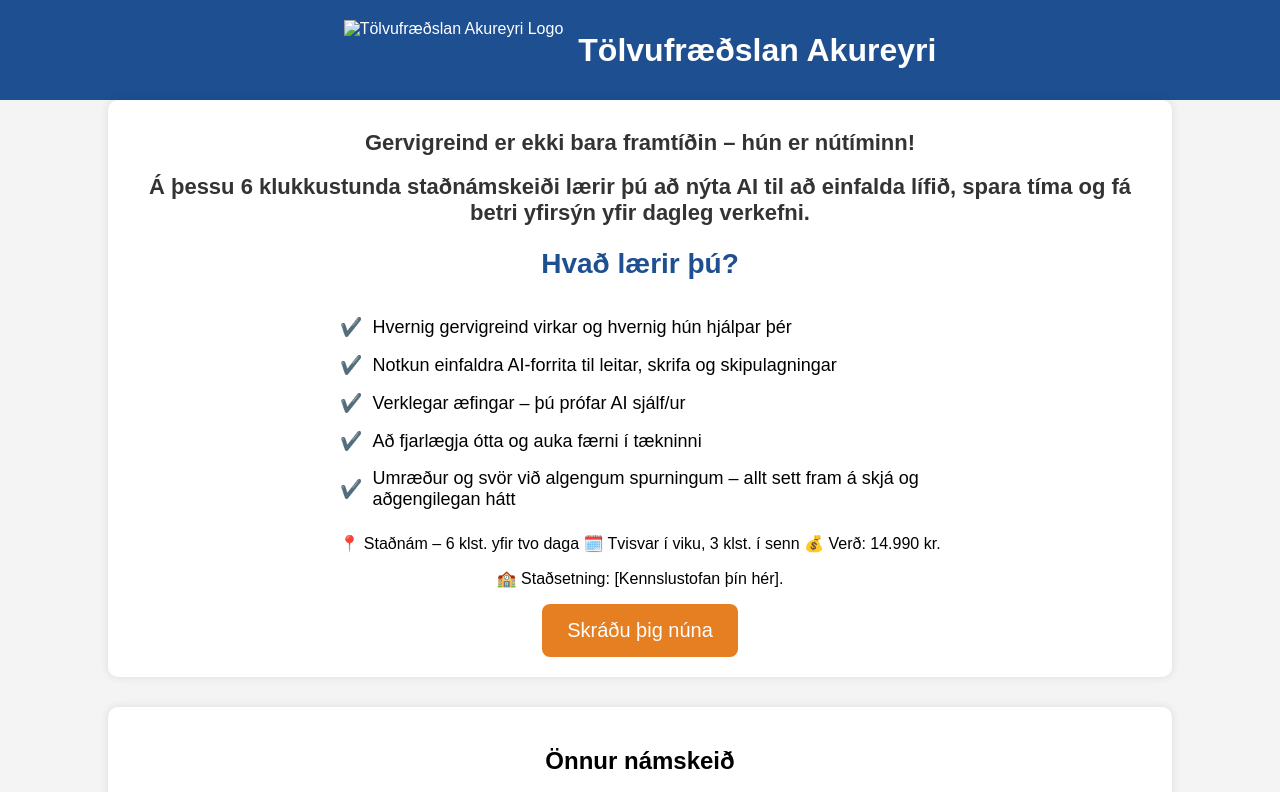
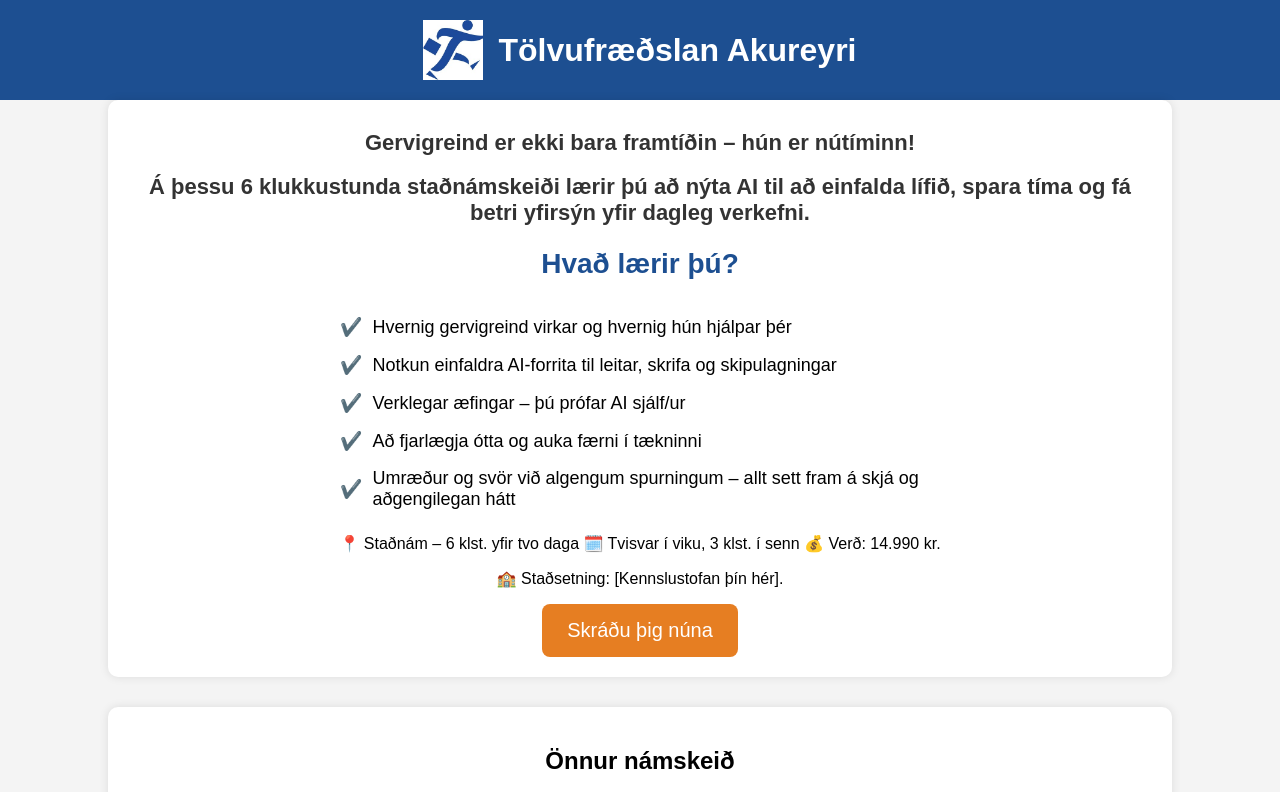
Before and after one commit to Tolvufraedslan/Tolvufraedslan.github.io, a plain HTML site: page index.html in a window 1280 px wide. Shown: the top 792 px of the page. Drawn offline with Linux system fonts and the light colour scheme.

Commit message:
Update index.html

```diff
--- a/index.html
+++ b/index.html
@@ -97,7 +97,7 @@
 </head>
 <body>
     <div class="header">
-        <img src="./image.png" alt="Tölvufræðslan Akureyri Logo" class="logo">
+        <img src="tf.jpg" alt="Tölvufræðslan Akureyri Logo" class="logo">
         <h1>Tölvufræðslan Akureyri</h1>
     </div>
 
```
